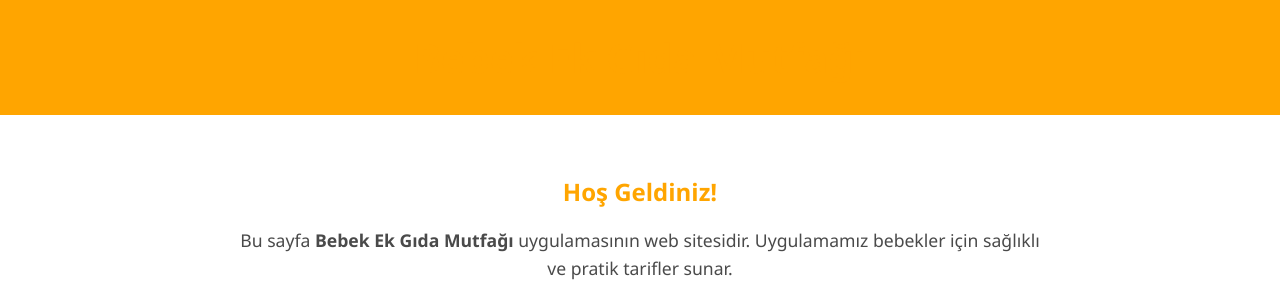
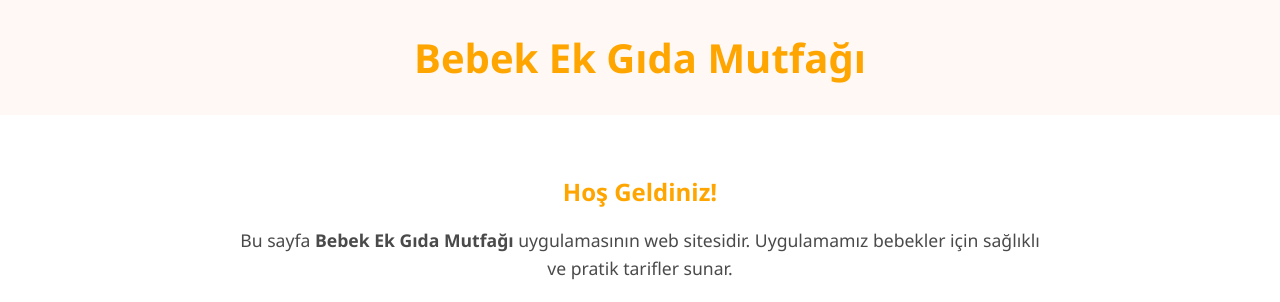
Before and after one commit to BebekMutfagi/BebekMutfagi.github.io, a plain HTML site: page index.html in a window 1280 px wide. Shown: the top 302 px of the page. Drawn offline with Linux system fonts and the light colour scheme.

Commit message:
Update index.html

```diff
--- a/index.html
+++ b/index.html
@@ -13,7 +13,7 @@
       padding: 0;
     }
     header {
-      background-color: #FFA500;
+      background-color: #fff8f4;
       padding: 30px 20px;
       text-align: center;
     }
```
